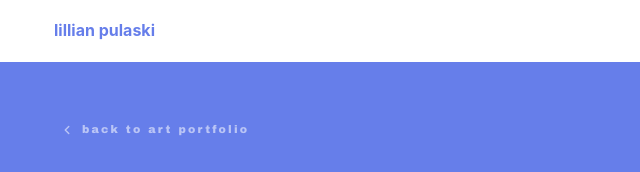
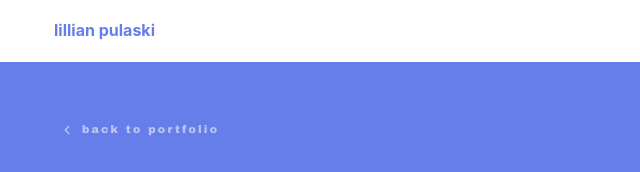
Before and after one commit to lillian-pulaski/portfolio, a plain HTML site: page projects/helvetica.html in a window 1280 px wide. Shown: the top 172 px of the page, 0-640 px from the left. Drawn offline with Linux system fonts and the light colour scheme.

```diff
--- a/projects/helvetica.html
+++ b/projects/helvetica.html
@@ -182,7 +182,7 @@
         <div class="project-banner-inner">
             <a href="../index.html" class="back-link">
                 <svg viewBox="0 0 24 24"><polyline points="15 18 9 12 15 6"/></svg>
-                back to art portfolio
+                back to portfolio
             </a>
 
             <h1 class="project-title">helvetica typeface booklet</h1>
```
